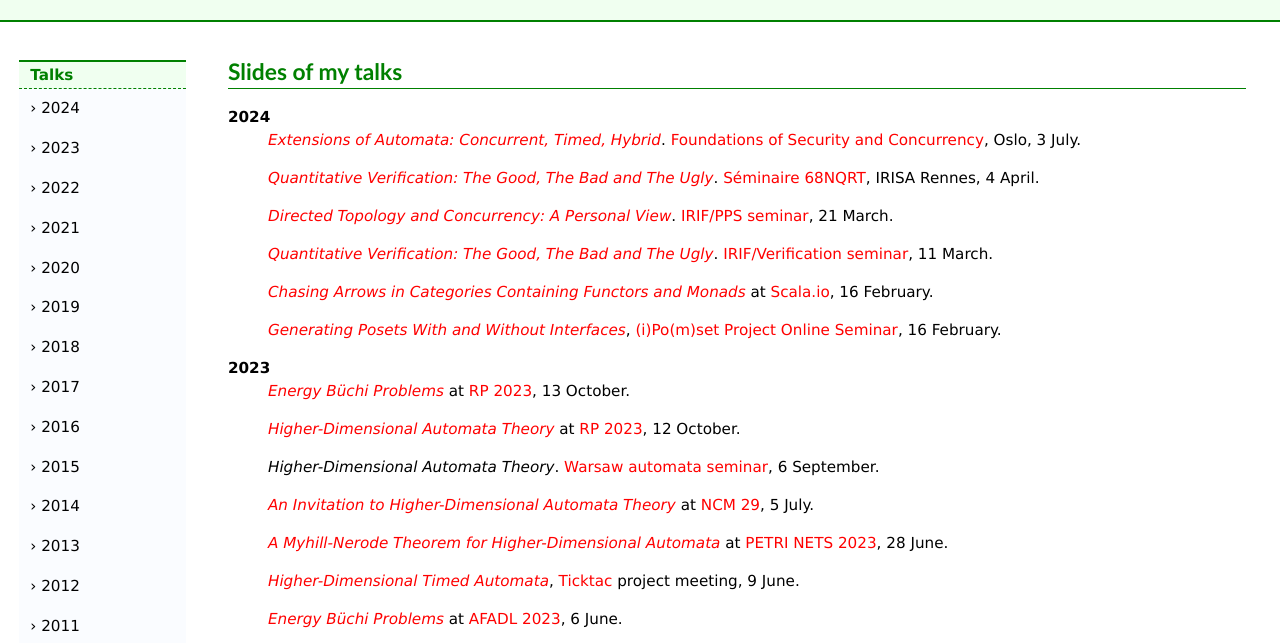
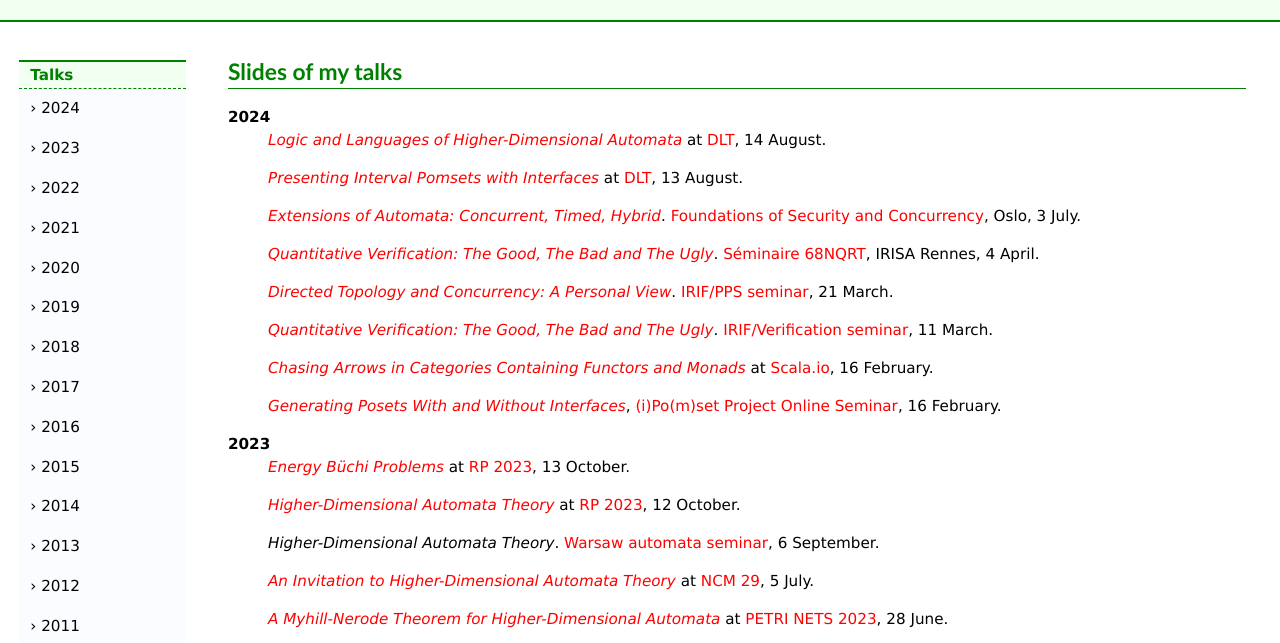
Before and after one commit to ulifahrenberg/ulifahrenberg.github.io, a plain HTML site: page talks.html in a window 1280 px wide. Shown: the part 94-737 px from the top of the page. Drawn offline with Linux system fonts and the light colour scheme.

Commit message:
add dlt slides to index

```diff
--- a/talks.html
+++ b/talks.html
@@ -61,6 +61,14 @@
       <p><dl>
 
 	  <dt id="2024">2024</dt>
+
+	  <dd><em><a href="Research/2024/fahrenberg24s-dlt2.pdf">Logic and Languages of Higher-Dimensional Automata</a></em> at
+	    <a href="https://events.gwdg.de/event/576/">DLT</a>,
+	    14 August.</dd>
+
+	  <dd><em><a href="Research/2024/fahrenberg24s-dlt1.pdf">Presenting Interval Pomsets with Interfaces</a></em> at
+	    <a href="https://events.gwdg.de/event/576/">DLT</a>,
+	    13 August.</dd>
 
 	  <dd><em><a href="Research/2024/fahrenberg24s-oslo.pdf">Extensions of Automata: Concurrent, Timed, Hybrid</a></em>.
 	    <a href="https://www.secureconcur.academy/">Foundations of Security and Concurrency</a>, Oslo,
```
